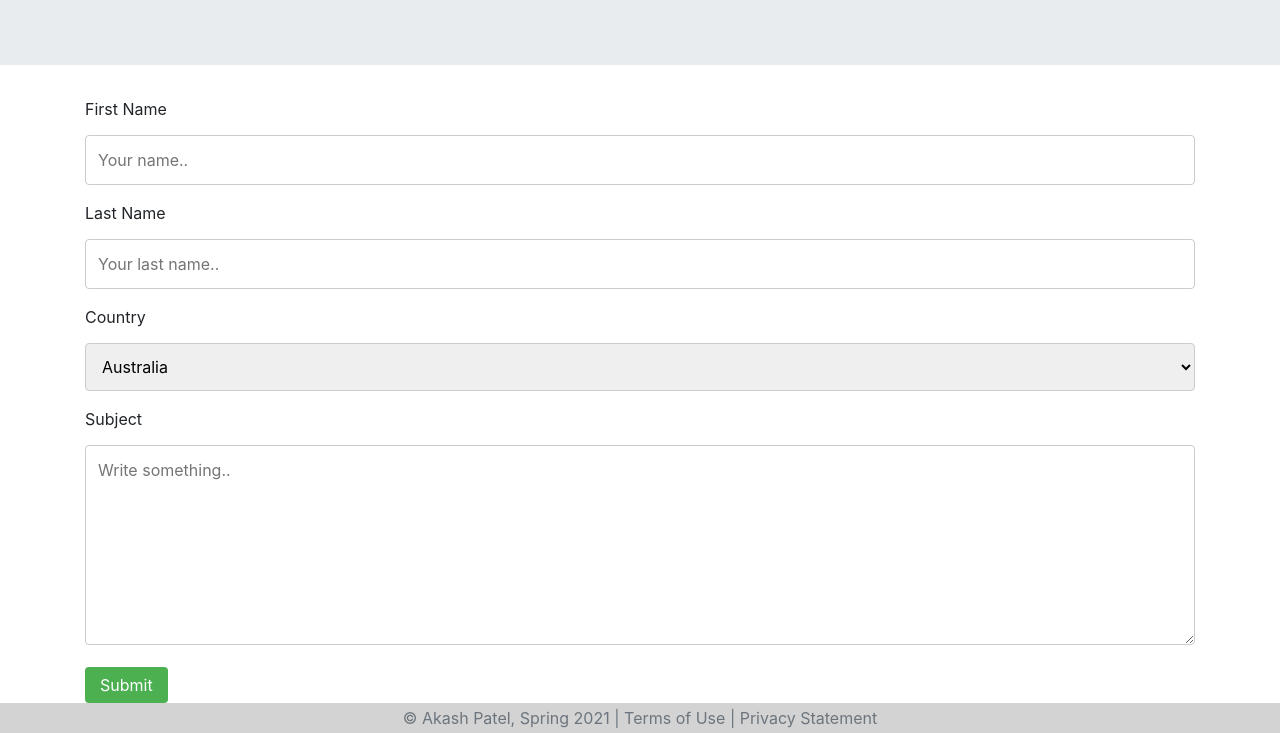
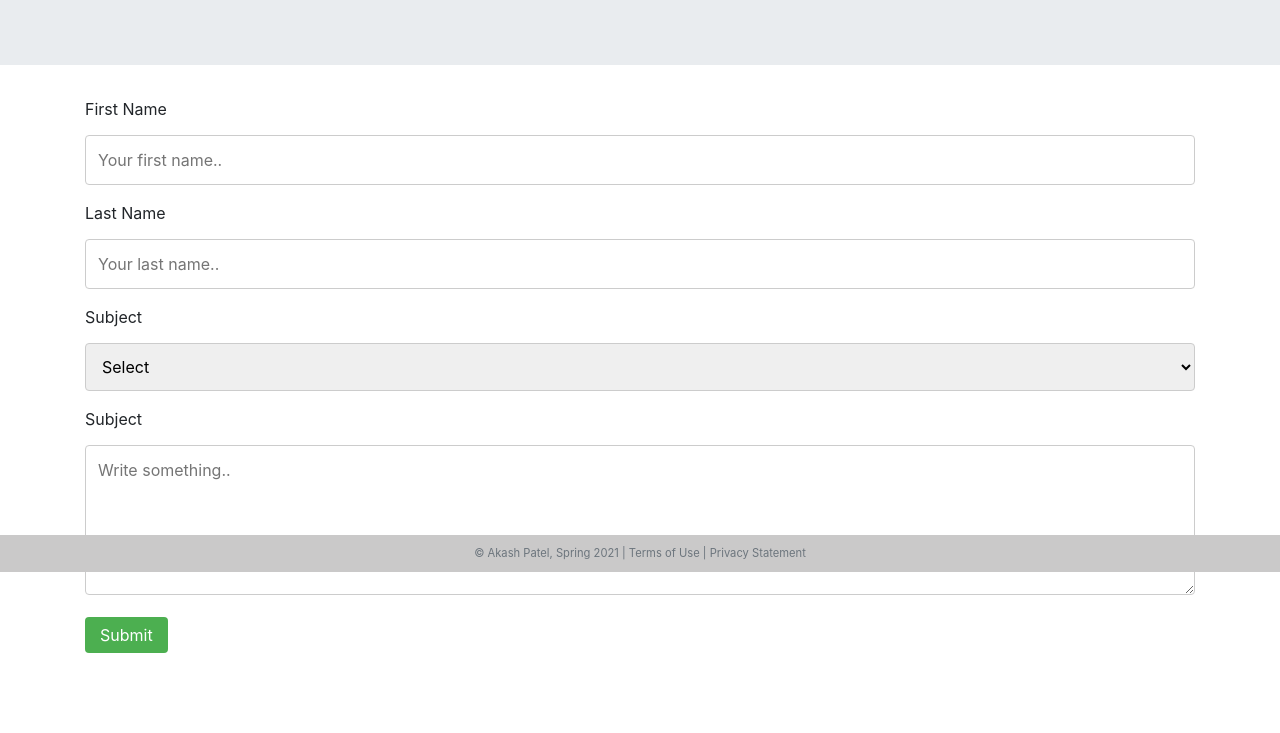
Before and after one commit to akashpatel98/photography, a plain HTML site: page Contact.html in a window 1280 px wide. Shown: the part 228-961 px from the top of the page. After the commit the page ends 929 px from the top, so only its background shows below. Drawn offline with nearby package versions, Linux system fonts and the light colour scheme.

Commit message:
Fix: CSS file

```diff
--- a/Contact.html
+++ b/Contact.html
@@ -21,7 +21,7 @@
 </head>
 <body>
 <nav class="navbar sticky-top navbar-expand-lg navbar-light bg-light">
-    <a class="navbar-brand" href="#">Navbar</a>
+    <a class="navbar-brand" href="index.html">Learn Photography</a>
     <button class="navbar-toggler" type="button" data-toggle="collapse" data-target="#navbarNavDropdown" aria-controls="navbarNavDropdown" aria-expanded="false" aria-label="Toggle navigation">
         <span class="navbar-toggler-icon"></span>
     </button>
@@ -60,24 +60,26 @@
     </div>
 <div class="container">
     <form action="action_page.php">
-
         <label for="fname">First Name</label>
-        <input type="text" id="fname" name="firstname" placeholder="Your name..">
+        <input type="text" id="fname" name="firstname" placeholder="Your first name..">
 
         <label for="lname">Last Name</label>
         <input type="text" id="lname" name="lastname" placeholder="Your last name..">
 
-        <label for="country">Country</label>
-        <select id="country" name="country">
-            <option value="australia">Australia</option>
-            <option value="canada">Canada</option>
-            <option value="usa">USA</option>
+        <label for="subject">Subject</label>
+        <select id="Select" name="subject">
+            <option value="select">Select</option>
+            <option value="General">General</option>
+            <option value="Editing">Editing</option>
+            <option value="Photography">Photography</option>
+            <option value="Other">Other</option>
         </select>
 
         <label for="subject">Subject</label>
-        <textarea id="subject" name="subject" placeholder="Write something.." style="height:200px"></textarea>
+        <textarea id="subject" name="subject" placeholder="Write something.." style="height:150px"></textarea>
+        <input type="submit" value="Submit">
 
-        <input type="submit" value="Submit">
+
 
     </form>
 </div>
--- a/css/main.css
+++ b/css/main.css
@@ -82,6 +82,21 @@ input[type=submit]:hover {
 
 
 /* Footer */
+.footer {
+    position: fixed;
+    left: 0;
+    bottom: 0;
+    width: 100%;
+    background-color: #cac9c9;
+    color: white;
+    text-align: center;
+    padding: 10px;
+    font-size: 0.7rem;
+}
+
+form  {
+    margin-bottom: 3rem;
+}
 all-browsers {
     margin: 0;
     padding: 5px;
@@ -106,6 +121,7 @@ footer {
     padding: 3px;
     background-color: lightgrey;
     color: white;
+    margin-top: 2rem;
 }
 footer p{
     text-align: center;
```
Also changed, not shown: Basics.html (+2 -2 lines), CameraModes.html (+2 -2 lines), Editing.html (+2 -2 lines), FAQ.html (+1 -1 lines), index.html (+4 -4 lines).
